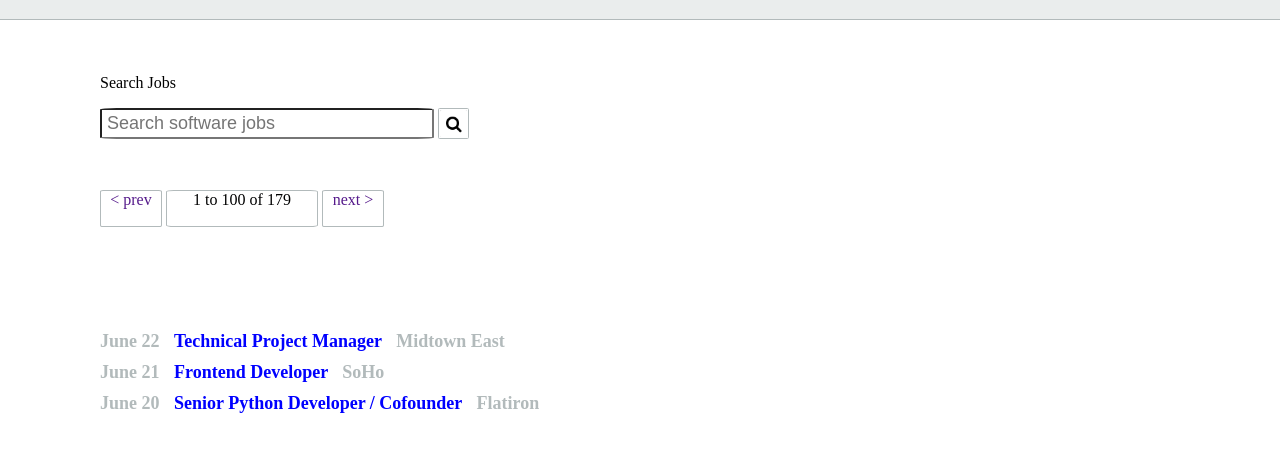
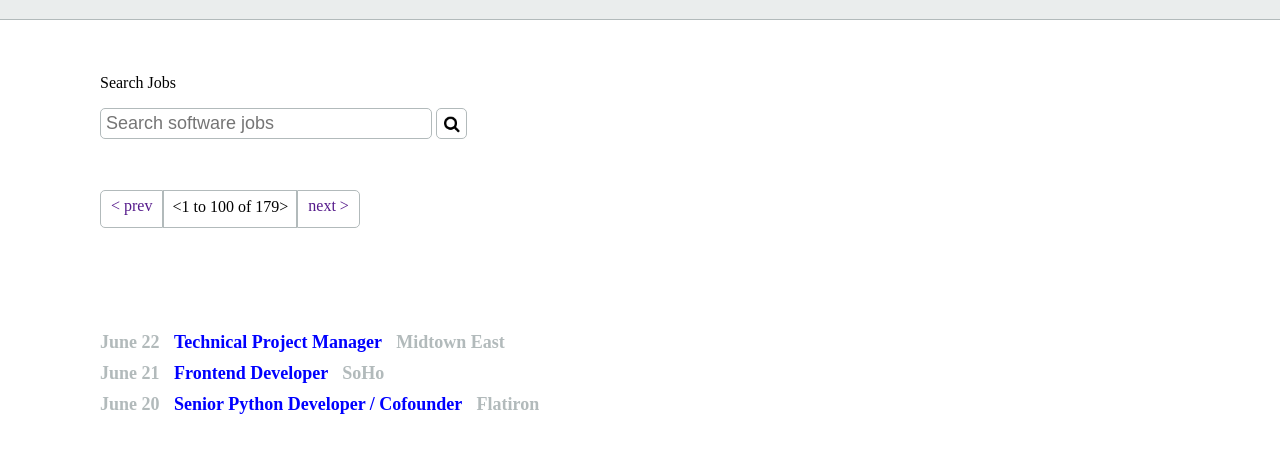
Before and after one commit to FujiAppleSauce/Gregs_List, a plain HTML site: page index.html in a window 1280 px wide. Shown: the part 51-504 px from the top of the page. Drawn offline with Linux system fonts and the light colour scheme.

Commit message:
matches instruction

```diff
--- a/index.html
+++ b/index.html
@@ -27,9 +27,7 @@
 	</form>
 
 	<div>
-		<a class="box box_lr" href=""> < prev </a>
-		<p class="box box_ctr"> 1 to 100 of 179 </p>
-		<a class="box box_lr" href=""> next > </a>
+		<a class="box box_l box_lr" href=""> < prev </a><p class="box box_ctr"> <1 to 100 of 179> </p><a class="box box_r box_lr" href=""> next ></a>
 
 	</div>
 
--- a/search.css
+++ b/search.css
@@ -11,28 +11,35 @@ h2 { display: inline-block; padding-left: 15px;}
 body { margin-top: 125px; margin-left: 100px; }
 
 
-.wrap_search { height: 35px; width: 370; vertical-align: bottom; border-radius: 5%; }
+.wrap_search { height: 35px; width: 370; vertical-align: bottom;  }
 
-input[type=text] { width:320px; padding: 5px;  height: 17px; font-size: 18px; }
+input[type=text] { border: 1px solid #B2BABB; width:320px; padding: 5px;  height: 19px; font-size: 18px; border-style: solid; border-radius: 5px;}
 
-input[type=image] { border: 1px solid #B2BABB; padding: 1px; height: 27px; }
+input[type=image] { border: 1px solid #B2BABB; padding: 1px; height: 27px; border-radius: 5px;}
 
 
 /* Number of results and option to click previous page or next page */
 
 div { margin-top: 35px; margin-bottom: 70px; }
 
-.box { border: 1px solid #B2BABB; text-decoration: none; text-align: center; border-radius: 5%; }
+.box { border: 1px solid #B2BABB; text-decoration: none; vertical-align: middle; }
 
-.box_lr{ display: inline-block; height: 35px; width: 60px; }
+.box_l { border-top-left-radius: 5px; border-bottom-left-radius: 5px; }
 
-.box_ctr { display: inline-block; height: 35px; width: 150px; }
+.box_r { border-top-right-radius: 5px; border-bottom-right-radius: 5px; }
+
+.box_lr{ display: inline-block; height: 24px; padding: 6px 10px; }
+
+.box_ctr { display: inline-block; height: 22px; padding: 7px 8px; }
 
 
 /* Job results section, clickable link to job posting */
 
+a { text-decoration: none; }
 
 a.job_title { color: blue; }
+
+a:hover {text-decoration: underline; }
 
 .job_list { list-style: none; display: inline-block; font-size: 18px; font-weight: 600; padding: 0px; }
 
```
